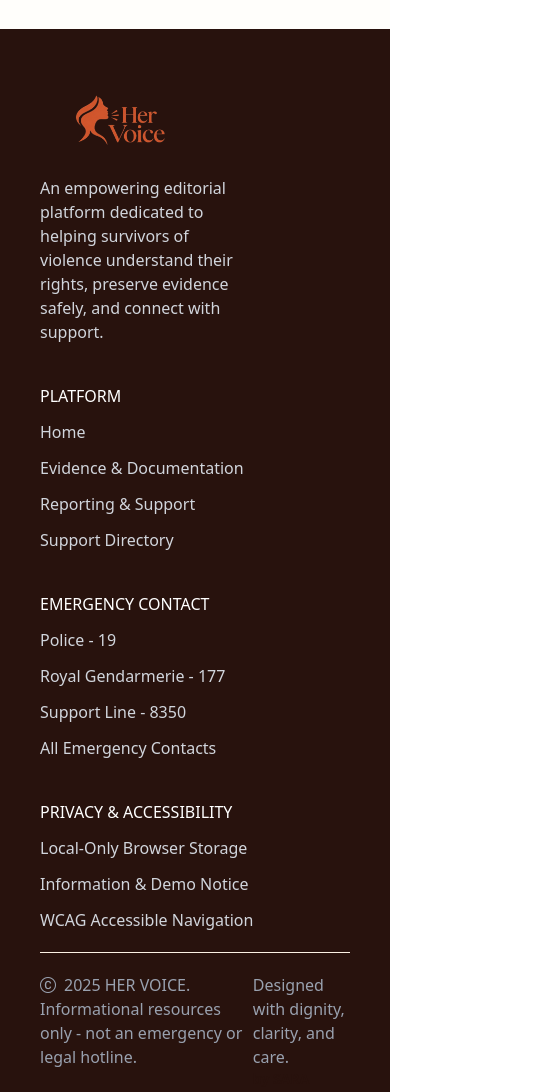
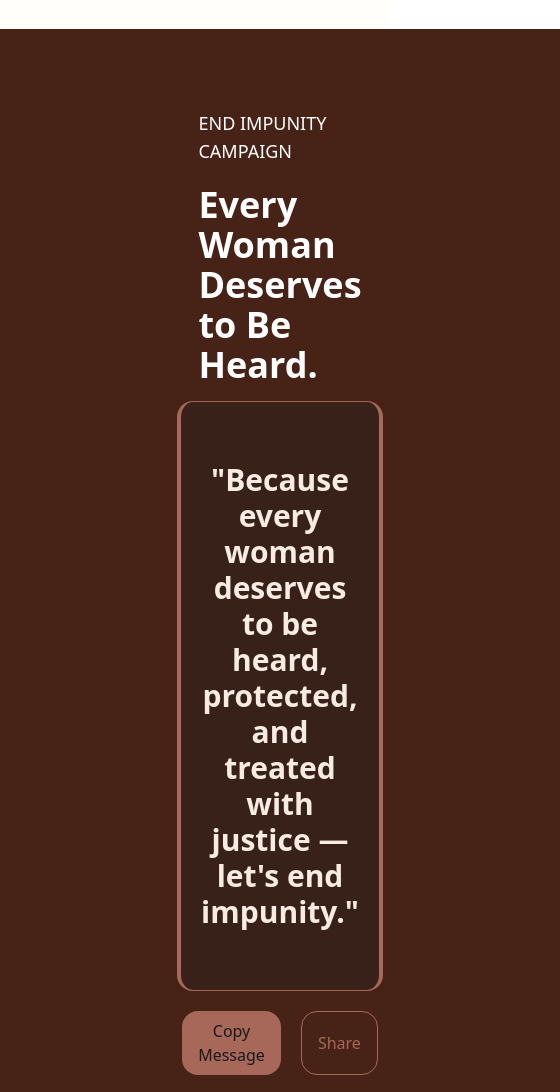
Before and after one commit to Sara-Elasmar/SARA-ELASMAR-final-project-HTML-CSS, a website: page public/pages/Report.html in a window 390 px wide. Shown: the part 3682-4774 px from the top of the page, 560 px wide, since content can reach past the window. Drawn offline with nearby package versions, Linux system fonts and the light colour scheme.

Commit message:
Page three: added the fourth section with responsivity

```diff
--- a/public/pages/Report.html
+++ b/public/pages/Report.html
@@ -175,6 +175,19 @@
                 </div>
             </div>
         </section>
+        <section class="bg-[rgb(71,35,23)] py-20 px-70 flex flex-col items-center">
+            <div class="flex flex-col items-center gap-5 pb-4">
+                <p class="font-medium text-lg text-white">END IMPUNITY CAMPAIGN</p>
+                <h1 class="font-bold text-4xl text-white">Every Woman Deserves to Be Heard.</h1>
+            </div>
+            <div class="bg-[rgba(50,33,25,0.73)] border-x-4 border-[rgb(167,104,90)] text-[rgb(247,235,226)] py-15 px-5 rounded-2xl border">
+                <h4 class="font-bold text-3xl text-center">"Because every woman deserves to be heard, protected, and treated with justice — let's end impunity."</h4>
+            </div>
+            <div class="flex gap-5 pt-5">
+                <button class="py-2 px-4 bg-[rgb(167,104,90)] rounded-2xl cursor-pointer hover:text-white">Copy Message</button>
+                <button class="py-2 px-4 text-[rgb(167,104,90)] rounded-2xl border border-[rgb(167,104,90)] cursor-pointer hover:text-white hover:border-white">Share</button>
+            </div>
+        </section>
     </main>
     <footer>
         <div class="bg-[rgb(40,18,13)] py-10 px-10">
```
Also changed, not shown: public/css/output.css.
